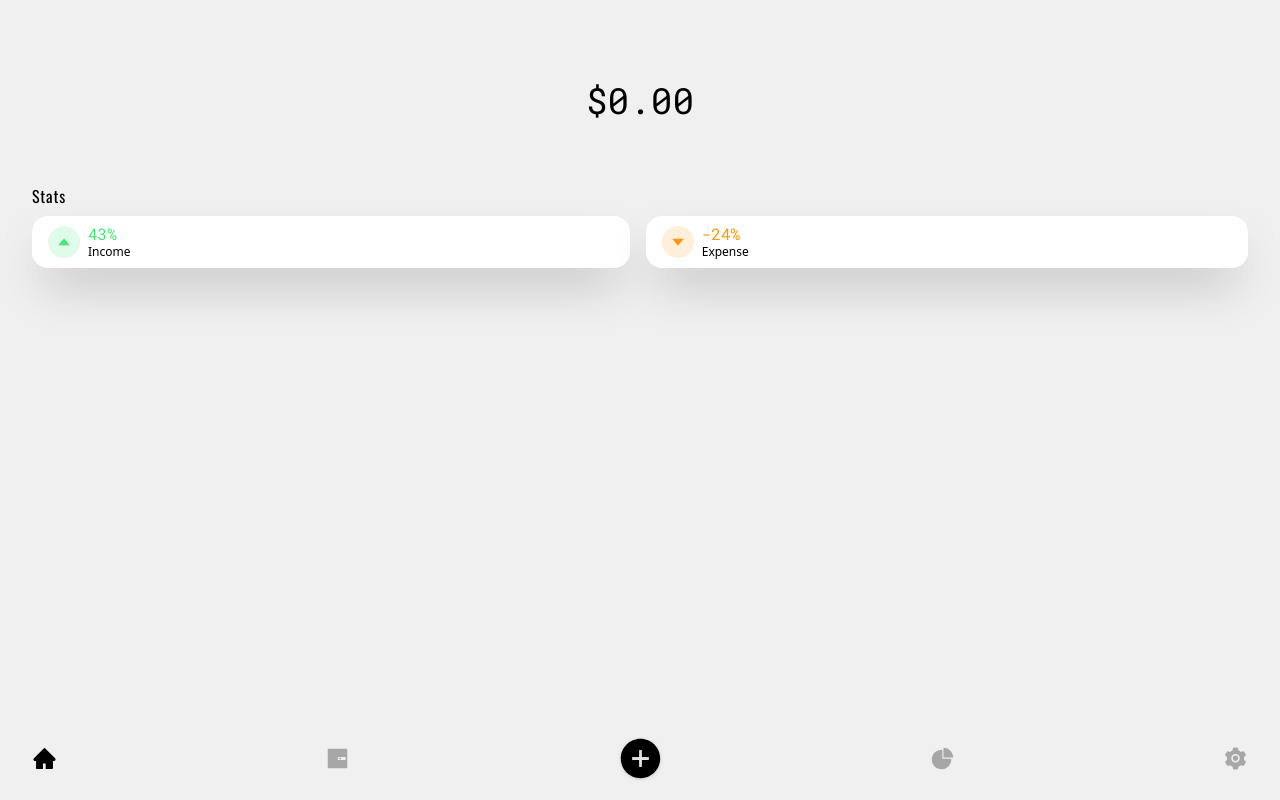
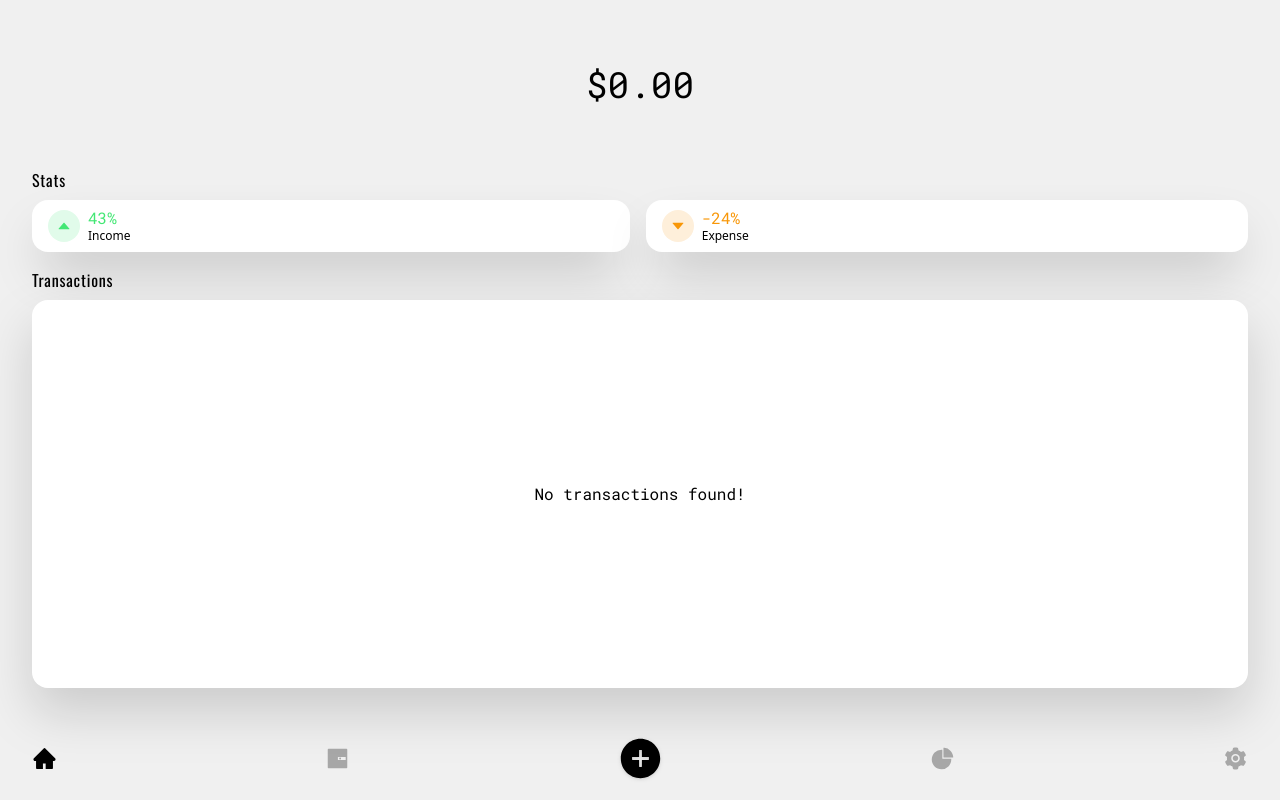
Before and after one commit to DreamWorld420/reactjs-expense-tracker, a React (Vite) app: page / in a window 1280 px wide. Built offline with nearby package versions, Linux system fonts and the light colour scheme.

Commit message:
feat: implement HomeTransactions

```diff
--- /dev/null
+++ b/src/components/transactions/HomeTransactions.tsx
@@ -0,0 +1,18 @@
+import React from "react";
+import { useAppSelector } from "app/hooks";
+
+const HomeTransactions = () => {
+	const transactions = useAppSelector((state) => state.transactions.value);
+
+	if (!transactions.length) {
+		return (
+			<div className="shadow-4xl flex grow flex-col items-center justify-center rounded-2xl bg-white font-robotoMono drop-shadow-2xl">
+				<p>No transactions found!</p>
+			</div>
+		);
+	}
+
+	return null;
+};
+
+export default HomeTransactions;
--- a/src/router/pages/Home.tsx
+++ b/src/router/pages/Home.tsx
@@ -3,16 +3,18 @@ import React from "react";
 import { useSelector } from "react-redux";
 import { AiFillCaretUp, AiFillCaretDown } from "react-icons/ai";
 import StatsCard from "components/stats/StatsCard";
+import HomeTransactions from "components/transactions/HomeTransactions";
 
 const Home: React.FC = () => {
 	const balance = useSelector((state: RootState) => state.balance.value);
 
 	return (
-		<div>
+		<div className="flex grow flex-col">
 			<h1 className="mt-16 w-full text-center font-robotoMono text-4xl">
 				${balance.toPrecision(3).toString()}
 			</h1>
-			<section className="mt-16 px-8">
+			<section className="mt-16 flex grow flex-col px-8">
+				<section>
 					<h2 className="font-oswald tracking-wider">Stats</h2>
 					<section className="mt-2 flex gap-x-4">
 						<StatsCard
@@ -33,6 +35,13 @@ const Home: React.FC = () => {
 						</StatsCard>
 					</section>
 				</section>
+				<section className="mt-4 mb-12 flex grow flex-col">
+					<h2 className="mb-2 font-oswald tracking-wider">
+						Transactions
+					</h2>
+					<HomeTransactions />
+				</section>
+			</section>
 		</div>
 	);
 };
--- a/src/router/pages/Root.tsx
+++ b/src/router/pages/Root.tsx
@@ -4,8 +4,8 @@ import { Outlet } from "react-router-dom";
 
 const Root: React.FC = () => {
 	return (
-		<div className="flex h-screen flex-col pt-4">
-			<section className="grow">
+		<div className="flex h-screen flex-col">
+			<section className="flex grow flex-col">
 				<Outlet />
 			</section>
 			<Navigation />
```
Lines whose indentation alone changed are shown as unchanged.
